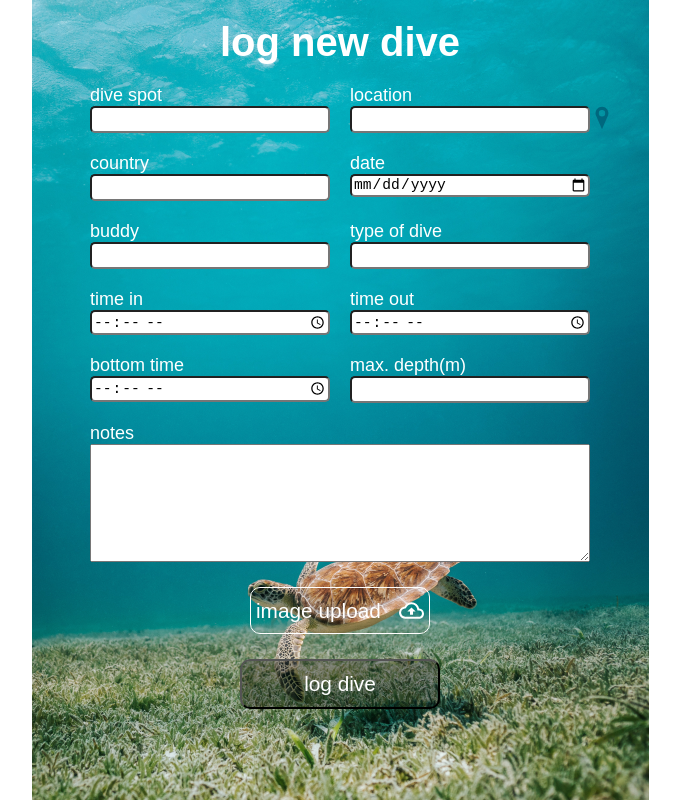
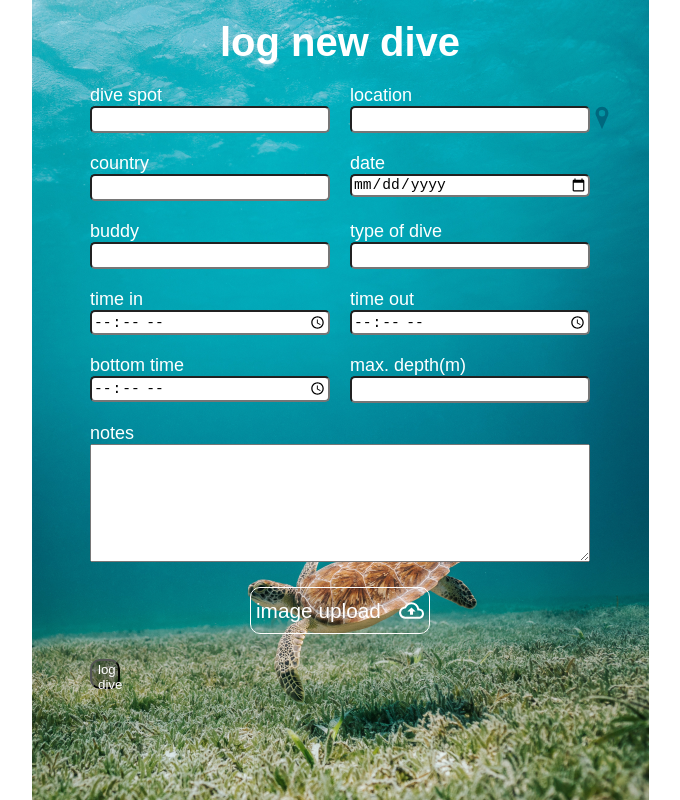
Before and after one commit to FlyingMoe91/capstone-project, a React (Create React App) app: page /NewDiveForm in a window 1280 px wide. Shown: the whole page, without its empty margins (300-980 px from the left). Built offline with nearby package versions, Linux system fonts and the light colour scheme.

Commit message:
add global style for primary and secondary color

```diff
--- a/src/GlobalStyles.js
+++ b/src/GlobalStyles.js
@@ -2,6 +2,12 @@ import { createGlobalStyle } from 'styled-components';
 import BackgroundImage from './images/Background.png';
 
 export default createGlobalStyle`
+
+:root {
+    --primary-color:#00687e;
+    --secondary-color:#e0cdbf;
+}
+
 *{
     box-sizing: border-box;
 }
--- a/src/components/Button/Button.js
+++ b/src/components/Button/Button.js
@@ -1,4 +1,4 @@
-import styled, { css } from 'styled-components';
+import styled from 'styled-components';
 
 export default styled.button`
   width: 30px;
@@ -7,29 +7,4 @@ export default styled.button`
   background-color: #2e5bd8;
   color: white;
   cursor: pointer;
-
-  ${props =>
-    props.variant === 'round' &&
-    css`
-      width: 65px;
-      height: 65px;
-      border-radius: 50%;
-      background-color: #2e5bd8;
-      color: white;
-      cursor: pointer;
-    `}
-
-  ${props =>
-    props.variant === 'submit' &&
-    css`
-      background-color: #2e5bd8;
-      color: white;
-      width: 200px;
-      height: 50px;
-      margin-left: auto;
-      margin-right: auto;
-      border-radius: 10px;
-      font-size: 1.3rem;
-      cursor: pointer;
-    `}
 `;
--- a/src/components/Menu/Menu.js
+++ b/src/components/Menu/Menu.js
@@ -28,7 +28,7 @@ const NavLinkStyled = styled(NavLink)`
   width: 90%;
   height: 10vh;
   background-color: white;
-  color: #00687e;
+  color: var(--primary-color);
   font-size: 1.3rem;
   font-weight: bold;
   border: 0;
--- a/src/components/Modal/CertificationModal/CertificationModal.js
+++ b/src/components/Modal/CertificationModal/CertificationModal.js
@@ -149,7 +149,7 @@ const Modal = styled.div`
 `;
 
 const ButtonSafe = styled.button`
-  background-color: #00687e;
+  background-color: var(--primary-color);
   color: white;
   width: 80px;
   padding: 5px;
@@ -159,7 +159,7 @@ const ButtonSafe = styled.button`
 `;
 
 const ButtonCancel = styled.button`
-  background-color: #e0cdbf;
+  background-color: var(--secondary-color);
   color: #00687e;
   width: 80px;
   margin: 10px;
@@ -214,9 +214,6 @@ const ImageUpload = styled.div`
     padding: 10px 5px;
     border: 1px solid white;
     border-radius: 10px;
-    box-shadow: var(--box-shadow);
-    background-color: var(--color-gray);
-    color: var(--color-light-gray);
     width: 180px;
   }
   button {
--- a/src/components/Modal/DeleteModal/DeleteModal.js
+++ b/src/components/Modal/DeleteModal/DeleteModal.js
@@ -45,7 +45,7 @@ const ModalGrid = styled.div`
 `;
 
 const ButtonYes = styled.button`
-  background-color: #00687e;
+  background-color: var(--primary-color);
   width: 80px;
   margin: 10px;
   border-radius: 15px;
@@ -54,7 +54,7 @@ const ButtonYes = styled.button`
 `;
 
 const ButtonNo = styled.button`
-  background-color: #e0cdbf;
+  background-color: var(--secondary-color);
   color: #00687e;
   width: 80px;
   margin: 10px;
--- a/src/pages/Home.js
+++ b/src/pages/Home.js
@@ -54,7 +54,9 @@ export default function Home({ diveData }) {
           onCreate={handleCreateDiver}
         />
       )}
-      {!createDiverPageActive && <Menu diveData={diveData} />}
+      {!createDiverPageActive && (
+        <>
+          <Menu diveData={diveData} />
           <ButtonStatistic
             onClick={handleStatisticsToggel}
             disabled={diveData.length === 0}
@@ -66,6 +68,8 @@ export default function Home({ diveData }) {
               onStatisticsToggle={handleStatisticsToggel}
               deepestDive={deepestDive}
             />
+          )}
+        </>
       )}
     </Wrapper>
   );
@@ -98,7 +102,7 @@ const Header = styled.div`
   align-items: center;
   justify-content: space-evenly;
   margin: 0 auto;
-  background: #00687e;
+  background: var(--primary-color);
   color: white;
   border-radius: 20px;
   padding: 0 5px;
```
Lines whose indentation alone changed are shown as unchanged.
